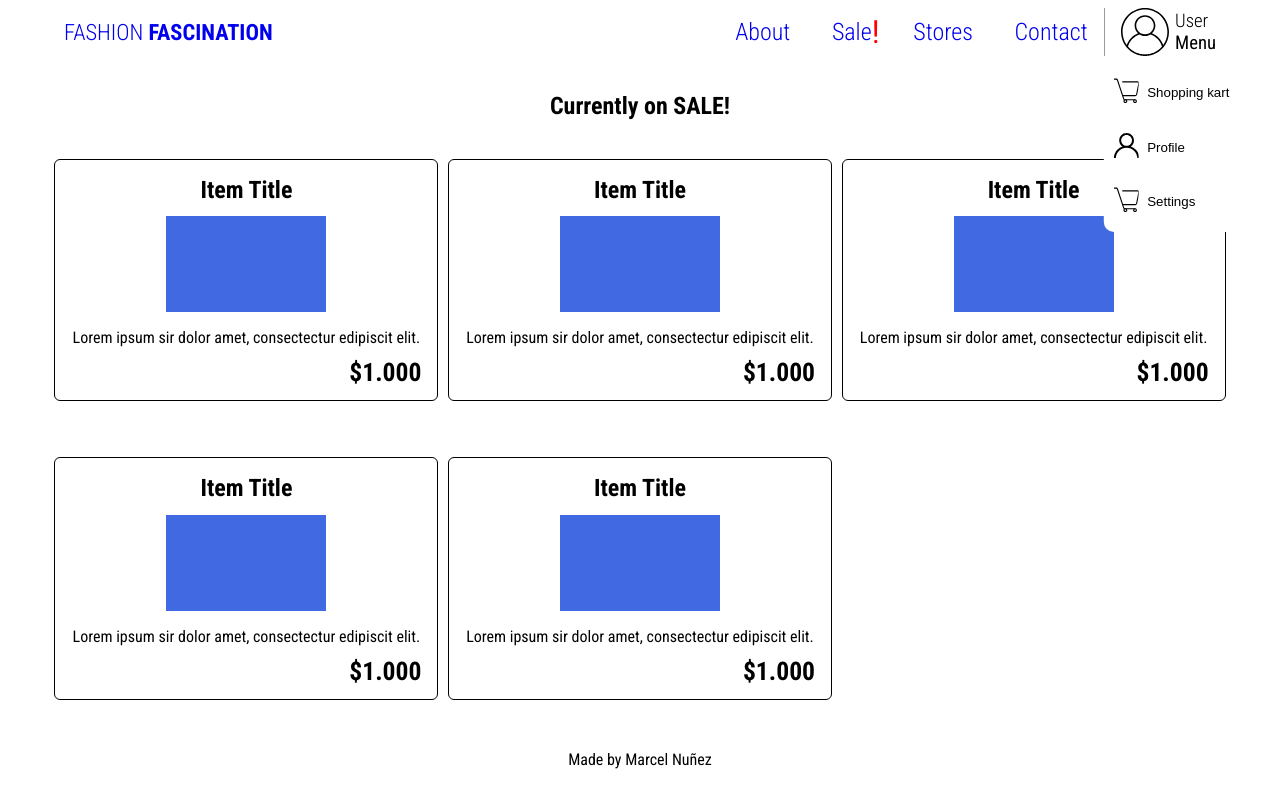
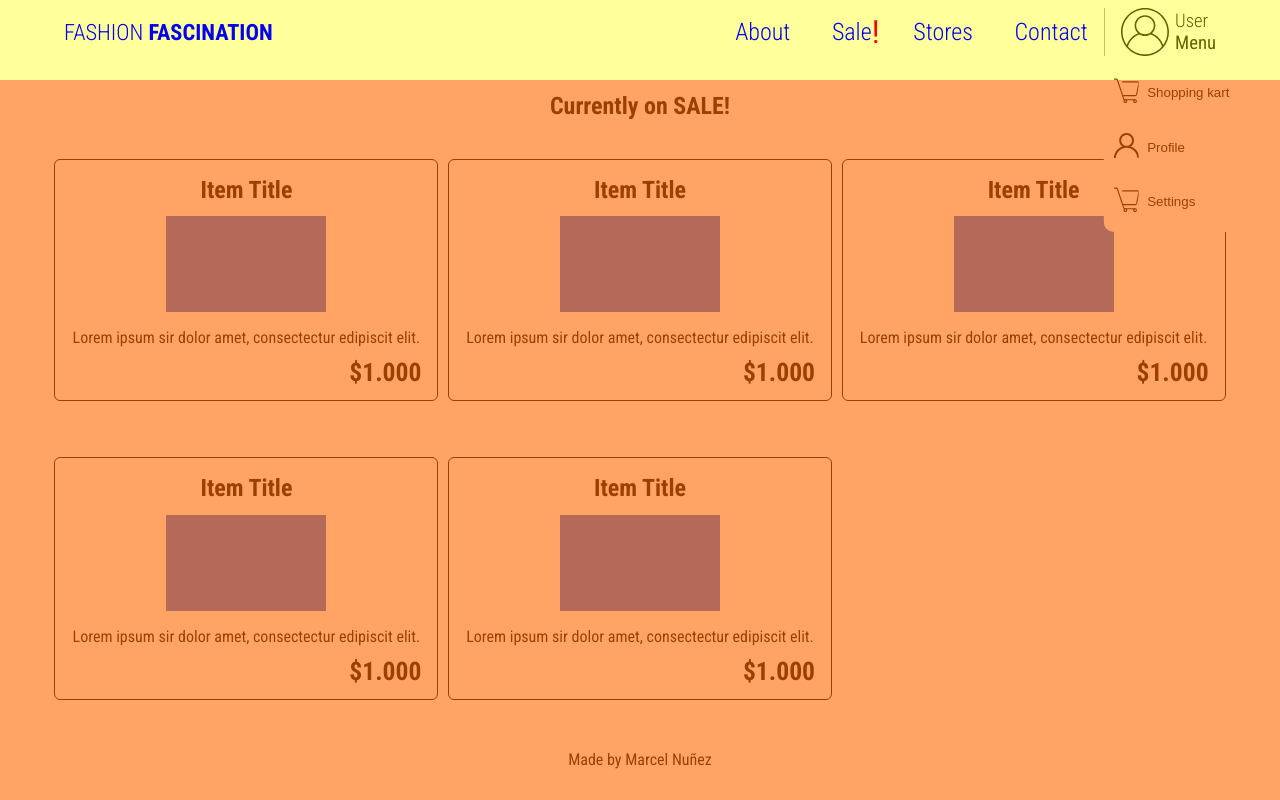
Before and after one commit to MarcelNDG/Fashion-2, a React (Create React App) app: page /sale in a window 1280 px wide. Built offline with nearby package versions, Linux system fonts and the light colour scheme.

Commit message:
Mobile menu toggle function done

```diff
--- a/src/App.css
+++ b/src/App.css
@@ -61,9 +61,10 @@ body{
     flex-direction: column;
     justify-content: flex-end;
     background-color: rgba(255, 255, 0, 0.39);
+    overflow-y: hidden;
     height: 100vh;
     width: 100vw;
-    overflow-y: hidden;
+    left: 0;
 
     z-index: 10;
   }
--- a/src/Pages/Home.js
+++ b/src/Pages/Home.js
@@ -14,10 +14,7 @@ import Footer from '../components/Footer'
 const Home = () => {
     return (
         <>
-
-
         <header>
-
             <TopNav />
         </header>
 
--- a/src/components/MenuBtn.js
+++ b/src/components/MenuBtn.js
@@ -9,10 +9,21 @@ const MenuBtn = () => {
     useEffect(() => {
 
         const mobileBtn = document.getElementById('mobileBtn')
+        const sideMenu = document.getElementById('sideMenu')
         console.log(mobileBtn);
 
         mobileBtn.addEventListener('click', () => {
-            console.log('holi');
+            if (sideMenu.classList.contains('showMenu')) {
+                sideMenu.classList.remove('showMenu')
+                sideMenu.classList.add('noMenu')
+
+            } else {
+                sideMenu.classList.add('showMenu')
+                sideMenu.classList.remove('noMenu')
+            }
+
+
+
         })
         return () => {
             //cleanup
--- a/src/components/SideMenu.js
+++ b/src/components/SideMenu.js
@@ -3,7 +3,7 @@ import React from 'react'
 const SideMenu = () => {
     return (
         <>
-        <div className='sideMenu'>
+        <div className='sideMenu showMenu' id='sideMenu'>
             <div className='sideContent'></div>
         </div>
         </>
```
